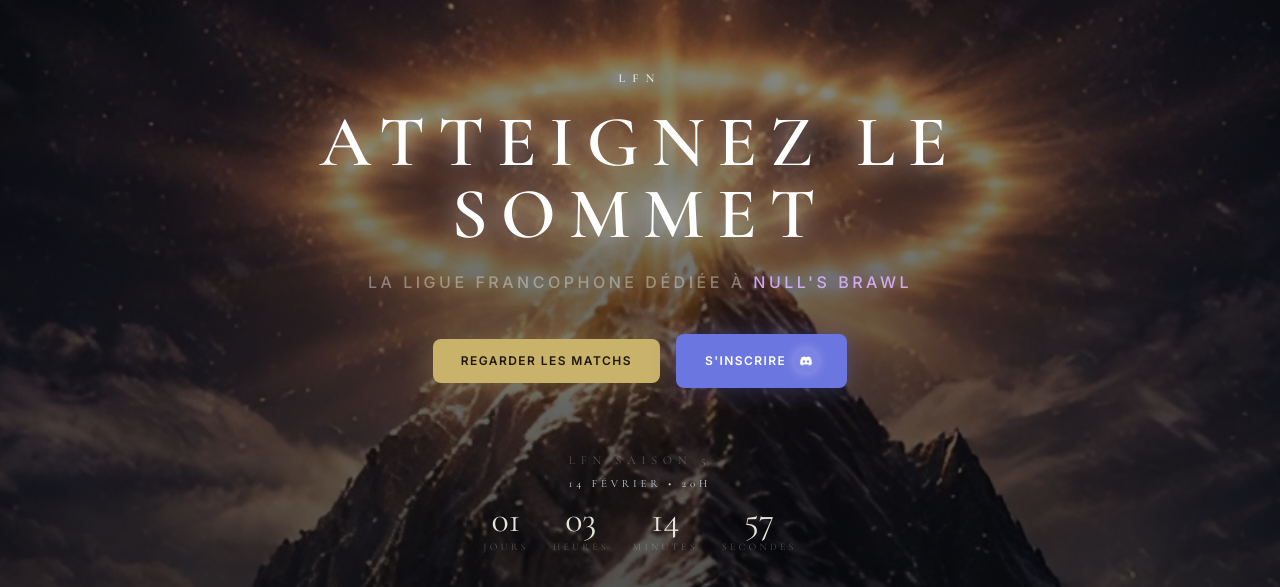
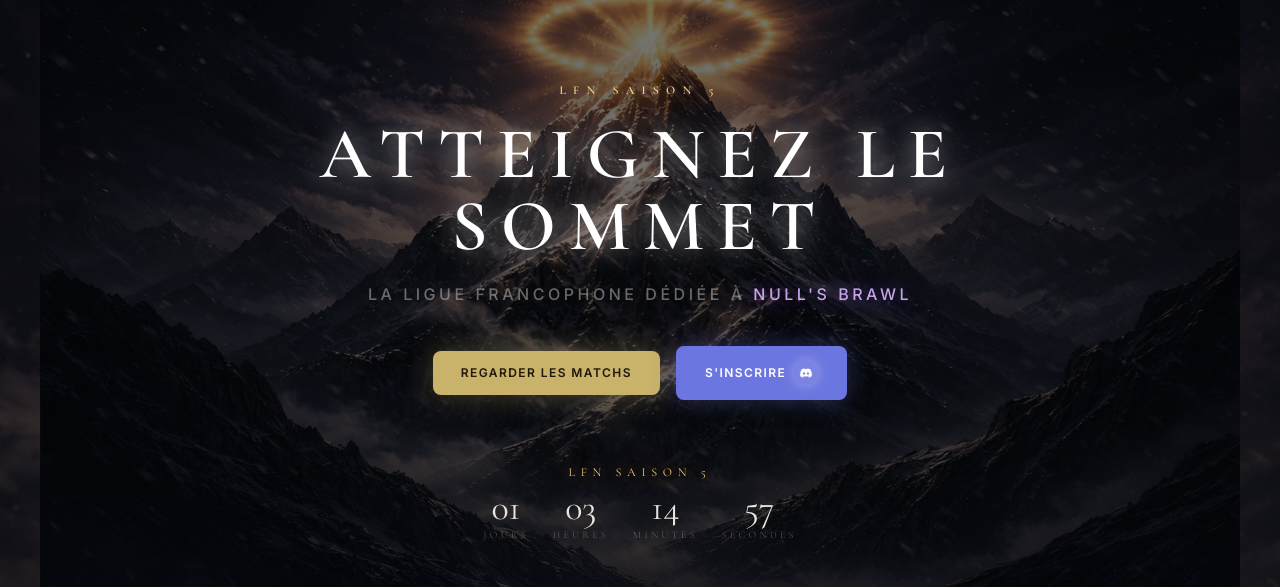
Before and after one commit to Prissme/Tiers-NB-Esport, a Next.js app: page / in a window 1280 px wide. Shown: the part 213-800 px from the top of the page. Built offline with nearby package versions, Linux system fonts and the light colour scheme; no server answers.

Commit message:
Refine hero mountain look and season countdown styling

```diff
--- a/app/components/CountdownTimer.tsx
+++ b/app/components/CountdownTimer.tsx
@@ -48,12 +48,10 @@ const useCountdown = (target: number) => {
 
 const CountdownBlock = ({
   title,
-  dateLabel,
   target,
   locale,
 }: {
   title: string;
-  dateLabel?: string;
   target: number;
   locale: Locale;
 }) => {
@@ -74,10 +72,7 @@ const CountdownBlock = ({
 
   return (
     <div className="space-y-2">
-      <p className="countdown-event-title text-xs uppercase text-utility">{title}</p>
-      {dateLabel ? (
-        <p className="font-sekuya text-[11px] uppercase tracking-[0.35em] text-slate-300">{dateLabel}</p>
-      ) : null}
+      <p className="countdown-event-title countdown-event-title--gold text-xs uppercase">{title}</p>
       <div className="flex flex-wrap justify-center gap-6">
         {items.map((item) => (
           <div key={item.label} className="text-center">
@@ -103,7 +98,6 @@ export default function CountdownTimer({ locale }: { locale: Locale }) {
         <CountdownBlock
           key={target.label[locale]}
           title={target.label[locale]}
-          dateLabel={locale === "fr" ? "14 février • 20h" : "February 14 • 8:00 PM"}
           target={target.timestamp}
           locale={locale}
         />
--- a/app/components/HeroCard.tsx
+++ b/app/components/HeroCard.tsx
@@ -6,6 +6,7 @@ import type { Locale } from "../lib/i18n";
 const copy = {
   fr: {
     title: "Atteignez le sommet",
+    season: "LFN SAISON 5",
     subtitle: "La Ligue Francophone dédiée à",
     highlight: "Null's Brawl",
     watch: "Regarder les matchs",
@@ -13,6 +14,7 @@ const copy = {
   },
   en: {
     title: "Reach the summit",
+    season: "LFN SEASON 5",
     subtitle: "The French-speaking league dedicated to",
     highlight: "Null's Brawl",
     watch: "Watch matches",
@@ -24,10 +26,11 @@ export default function HeroCard({ locale }: { locale: Locale }) {
   const content = copy[locale];
   return (
     <section className="hero-ironhill dominant-hero">
+      <div className="hero-ironhill__layer hero-ironhill__bg" aria-hidden="true" />
       <div className="hero-ironhill__layer hero-ironhill__overlay" aria-hidden="true" />
       <div className="hero-ironhill__content hero-ironhill__content--center">
         <div className="space-y-5 text-center">
-          <p className="hero-kicker">LFN</p>
+          <p className="hero-kicker hero-kicker--season">{content.season}</p>
           <h1 className="hero-title hero-title--summit">
             {content.title}
           </h1>
--- a/app/globals.css
+++ b/app/globals.css
@@ -208,7 +208,7 @@ body::before {
   }
 
   .hero-ironhill__overlay {
-    background: linear-gradient(180deg, rgba(5, 8, 11, 0.42) 0%, rgba(5, 8, 11, 0.62) 65%, rgba(5, 8, 11, 0.74) 100%);
+    background: linear-gradient(180deg, rgba(4, 7, 10, 0.5) 0%, rgba(4, 7, 10, 0.68) 60%, rgba(4, 7, 10, 0.8) 100%);
     opacity: 1;
   }
 
@@ -218,10 +218,19 @@ body::before {
     text-shadow: 0 0 18px rgba(255, 255, 255, 0.25);
   }
 
+  .countdown-event-title--gold {
+    color: #f1cb7a;
+    text-shadow: 0 0 16px rgba(243, 196, 96, 0.7), 0 0 34px rgba(196, 145, 45, 0.55);
+  }
+
   .hero-ironhill__bg {
     background-image: var(--hero-image);
-    background-size: cover;
-    background-position: center;
+    background-size: contain;
+    background-position: center top;
+    background-repeat: no-repeat;
+    background-attachment: fixed;
+    transform: translateZ(0);
+    will-change: transform;
   }
 
 
@@ -237,6 +246,11 @@ body::before {
     font-family: "Sekuya", var(--font-serif), ui-serif, Georgia, serif;
     @apply text-xs uppercase tracking-[0.6em] text-[color:var(--color-text)];
     font-weight: 600;
+  }
+
+  .hero-kicker--season {
+    color: #f2d184;
+    text-shadow: 0 0 18px rgba(245, 201, 102, 0.72), 0 0 34px rgba(196, 145, 45, 0.5);
   }
 
   .hero-title {
@@ -1228,6 +1242,11 @@ body::before {
     padding-top: 7rem;
   }
 
+  .hero-ironhill__bg {
+    background-attachment: scroll;
+    background-size: cover;
+  }
+
   .hero-title {
     @apply text-3xl tracking-[0.16em];
     background-image: linear-gradient(120deg, #c2c4c8 0%, #ffffff 35%, #d4d6da 55%, #ffffff 70%, #c2c4c8 100%);
```
